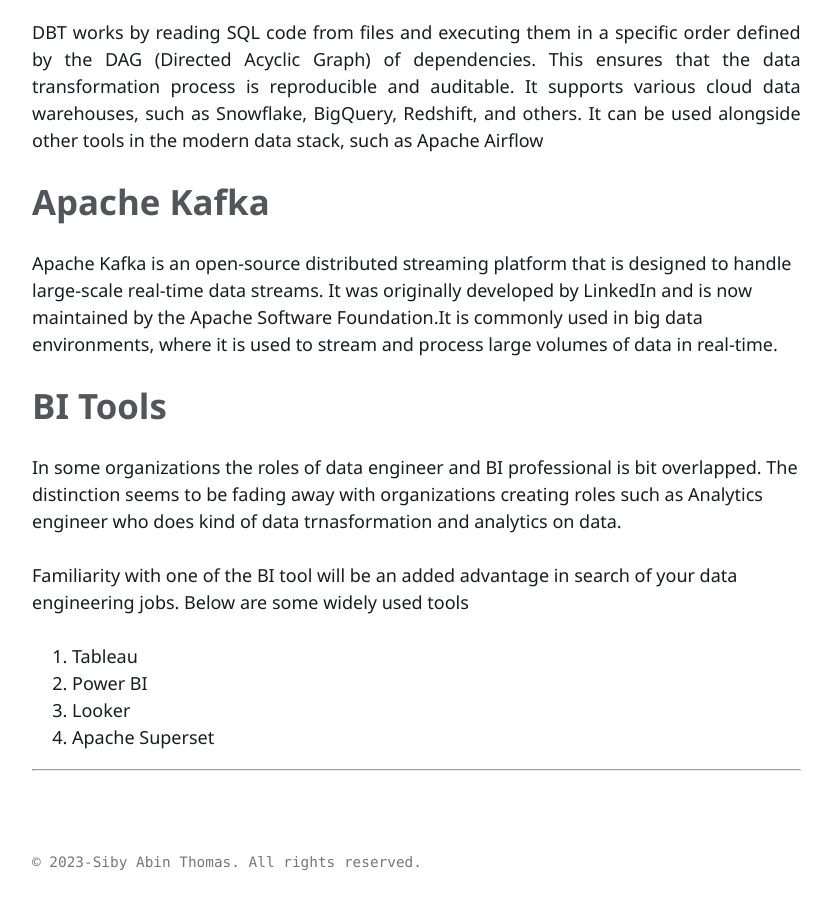
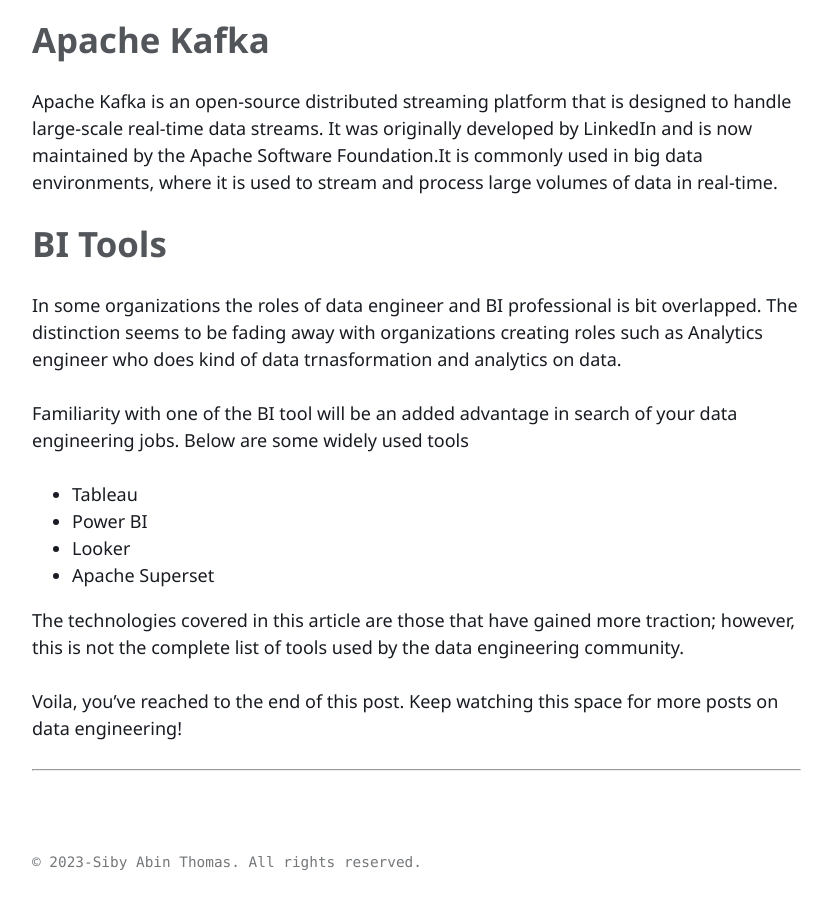
Before and after one commit to sibyabin/blogs, a Jekyll site: the page built from _posts/2023-04-01-hot-skills-for-dataengineers-in-2023.md, in a window 1280 px wide and 900 px high, scrolled down 6108 px. Shown: the whole window, without its empty margins (40-871 px from the left). Built offline with Jekyll 4.4.1, drawn with Linux system fonts in a browser that asks for light colours; comment, search, counter and statistics services are not loaded; some of the changed text lies outside the part shown.

Commit message:
Updated the blog

```diff
--- a/Gemfile
+++ b/Gemfile
@@ -9,7 +9,7 @@
     gem "jekyll-feed"
     gem "jemoji"
     gem "jekyll-include-cache"
-    gem "jekyll-algolia"
+
 end
 
 
@@ -27,4 +27,3 @@
 
 gem "webrick", "~> 1.7"
 gem "rake", "~> 13.0"
-gem 'algolia', '~> 2.2', '>= 2.2.5'
--- a/_posts/2023-04-01-hot-skills-for-dataengineers-in-2023.md
+++ b/_posts/2023-04-01-hot-skills-for-dataengineers-in-2023.md
@@ -131,7 +127,7 @@
 
 **PyCharm/IntelliJ IDEA/DataGrip:** These tools are offered By Jetbrains.
 
-**PyCharm** is a feature rich IDE that can be used for Python development.**
+**PyCharm** is a feature rich IDE that can be used for Python development.
 
 **IntelliJ IDEA** is mainly used for Java and Scala development. DataGrip is a multi-engine database environment with a unified environment that help connects to various database technologies. It also includes powerful features such as code completion, code generation, refactoring, and version control integration
 {: .text-justify}
@@ -156,9 +152,14 @@
 In some organizations the roles of data engineer and BI professional is bit overlapped. The distinction seems to be fading away with organizations creating roles such as Analytics engineer who does kind of data trnasformation and analytics on data.
 
 Familiarity with one of the BI tool will be an added advantage in search of your data engineering jobs. Below are some widely used tools
-1. Tableau
-2. Power BI
-3. Looker
-4. Apache Superset
+  * Tableau
+  * Power BI
+  * Looker
+  * Apache Superset
+
+
+The technologies covered in this article are those that have gained more traction; however, this is not the complete list of tools used by the data engineering community.
+
+Voila, you've reached to the end of this post. Keep watching this space for more posts on data engineering!
 
 ---
```
Also changed, not shown: other parts of _posts/2023-04-01-hot-skills-for-dataengineers-in-2023.md (+0 -4 lines).
